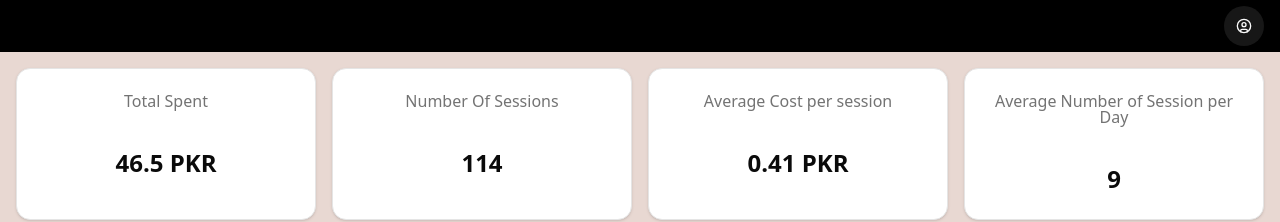
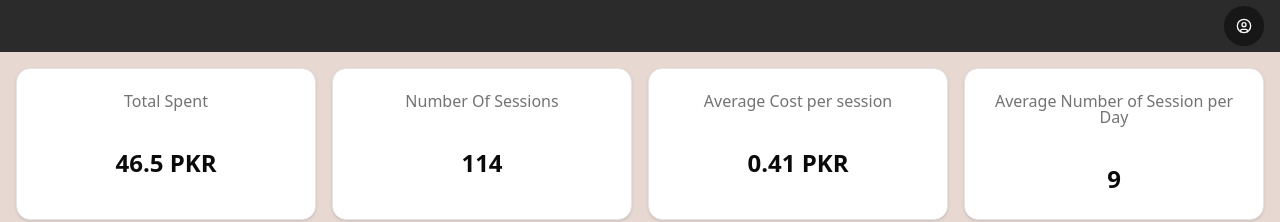
Before and after one commit to hasanasim14/Analytics-Dashboard, a Next.js app: page /dashboard in a window 1280 px wide. Shown: the top 222 px of the page. Built offline with nearby package versions, Linux system fonts and the light colour scheme.

Commit message:
Navbar improved UI

```diff
--- a/src/components/Navbar.tsx
+++ b/src/components/Navbar.tsx
@@ -5,7 +5,7 @@ import { Popover, PopoverContent, PopoverTrigger } from "./ui/popover";
 
 const Navbar = () => {
   return (
-    <div className="w-full h-13 bg-black sticky top-0 z-50">
+    <div className="w-full h-13 sticky top-0 z-50 bg-[rgba(32,32,32,0.95)] backdrop-blur-sm">
       <div className="container mx-auto px-4 h-full">
         <div className="flex justify-end items-center h-full">
           <Popover>
```
